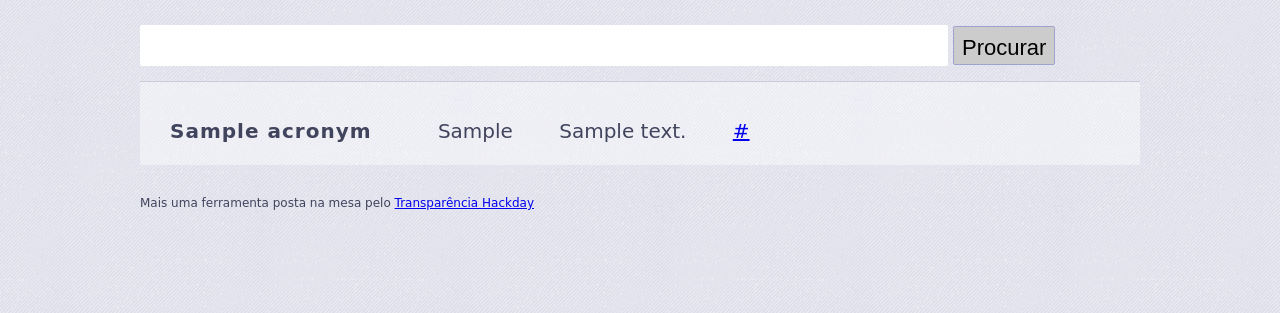
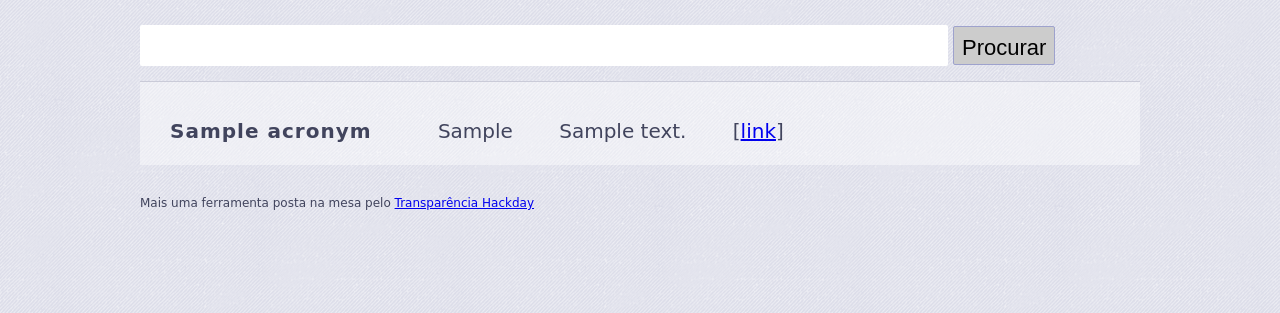
Before and after one commit to transparenciahackday/siglapedia, a Django app: template templates/results.html in a window 1280 px wide. Shown: the part 106-419 px from the top of the page. Run offline with Django 3.2, Linux system fonts and the light colour scheme; the template is opened without the code that fills it: values that come from a table or form of the project are taken from there, others are empty; tables that the repository leaves empty hold one stand-in row (values such as "Sample post"); parts of the project's set-up code (start-up, migrations or seed data) failed here and were passed over; some libraries are stand-ins or nearby versions.

Commit message:
Better result link text

```diff
--- a/templates/results.html
+++ b/templates/results.html
@@ -35,14 +35,14 @@
       </form>
     </section><!-- /#search-->
 
-    {% if new_entry %}<h2>Já está! Obrigado por enriqueceres a Siglapedia!</h2>{% endif %}
     <section class="results">
+    {% if new_entry %}<h2>Já está! Obrigado por enriqueceres a Siglapédia!</h2>{% endif %}
       {% for acronym in results %}
       <dl>
         <dt>{{ acronym.name }}</dt>
         <dd>{{ acronym.definition }}</dd>
         <dd>{{ acronym.description }}</dd>
-        <dd><a href="{{ acronym.link }}">{{ acronym.link }}</a></dd>
+        <dd>[<a href="{{ acronym.link }}">{% if 'wikipedia' in acronym.link %}Wikipédia{% else %}link{% endif %}</a>]</dd>
       </dl>
       {% endfor %}
     </section><!-- /.results-->
```
